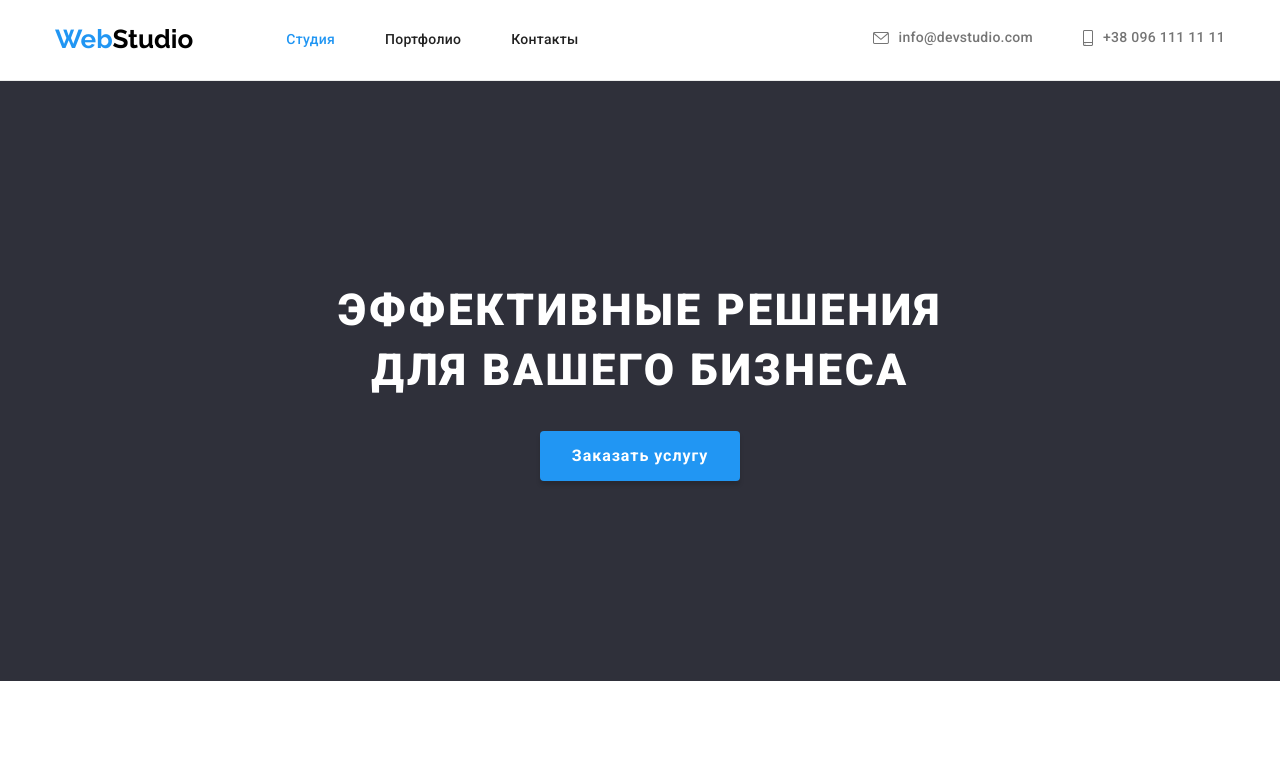
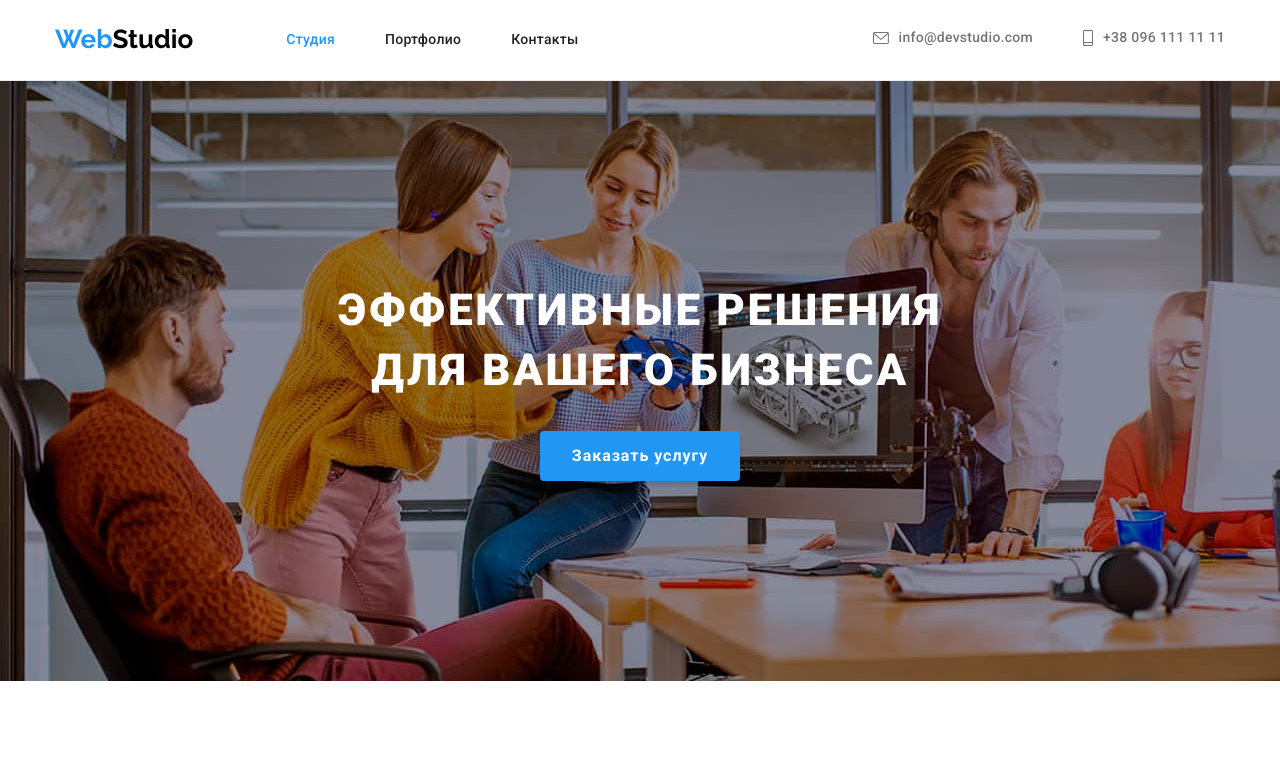
Before and after one commit to Leonidowicz/goit-markup-hw-04, a plain HTML site: page index.html in a window 1280 px wide. Shown: the top 771 px of the page. Drawn offline with Linux system fonts and the light colour scheme.

Commit message:
добавляет фоновое изображение

```diff
--- a/css/style.css
+++ b/css/style.css
@@ -224,7 +224,7 @@ address a {
 .back {
   width: 100%;
   background: #212121;
-  background-image: url(../images/frontend_developer.jpg);
+  background-image: url(../images/hero.jpg);
   background-repeat: no-repeat;
   background-size: cover;
 }
--- a/index.html
+++ b/index.html
@@ -48,7 +48,7 @@
     <main>
       <!-- hero -->
 
-      <section class="hero">
+      <section class="hero back">
         <div class="container">
           <h1>Эффективные решения<br />для вашего бизнеса</h1>
           <button type="button">Заказать услугу</button>
```
Also changed, not shown: images/frontend_developer.jpg, images/hero.jpg (added), images/img_01.jpg, images/img_02.jpg, images/img_03.jpg, images/marketing.jpg, images/product_designer.jpg, images/ui_designer.jpg.
